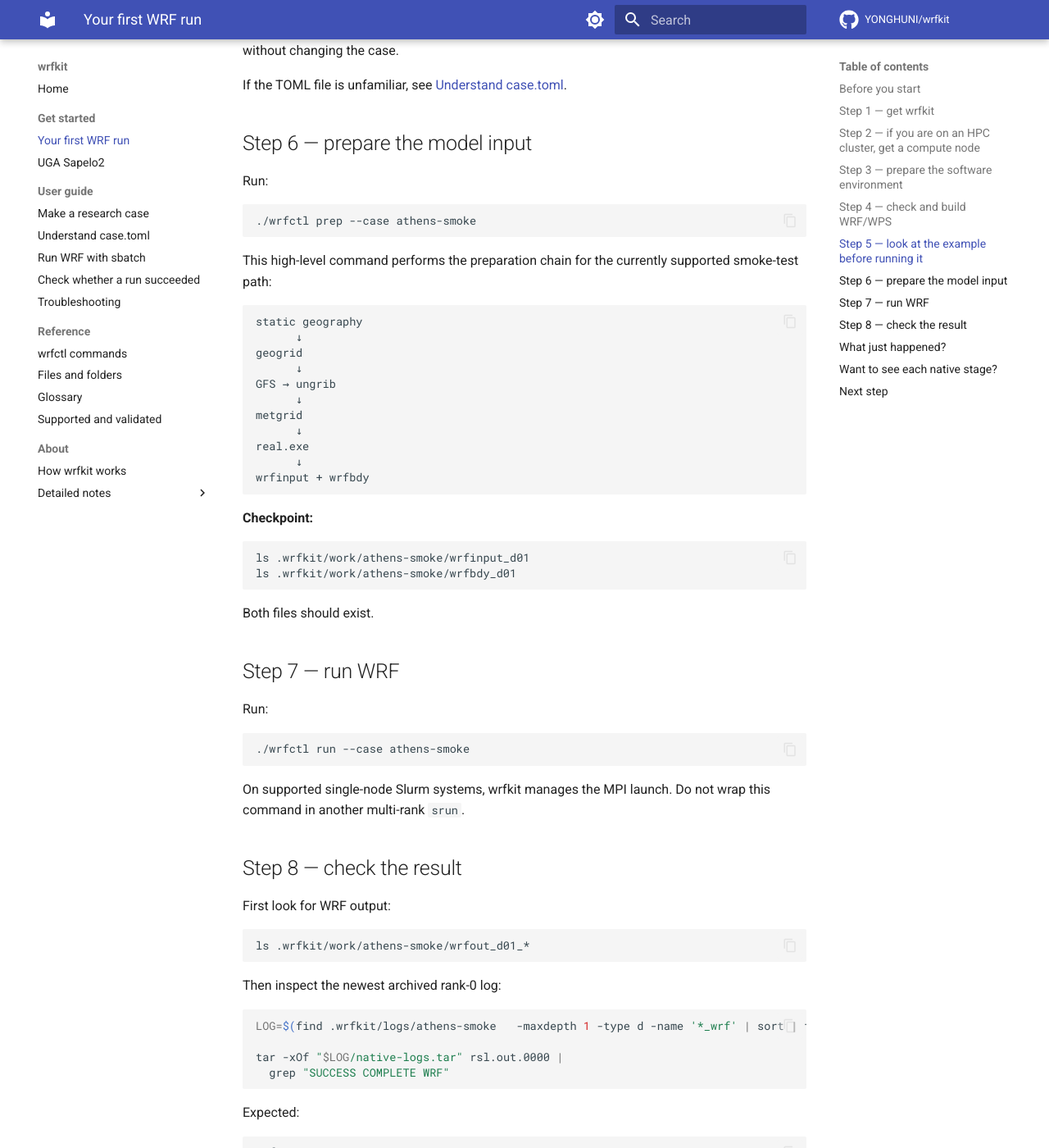
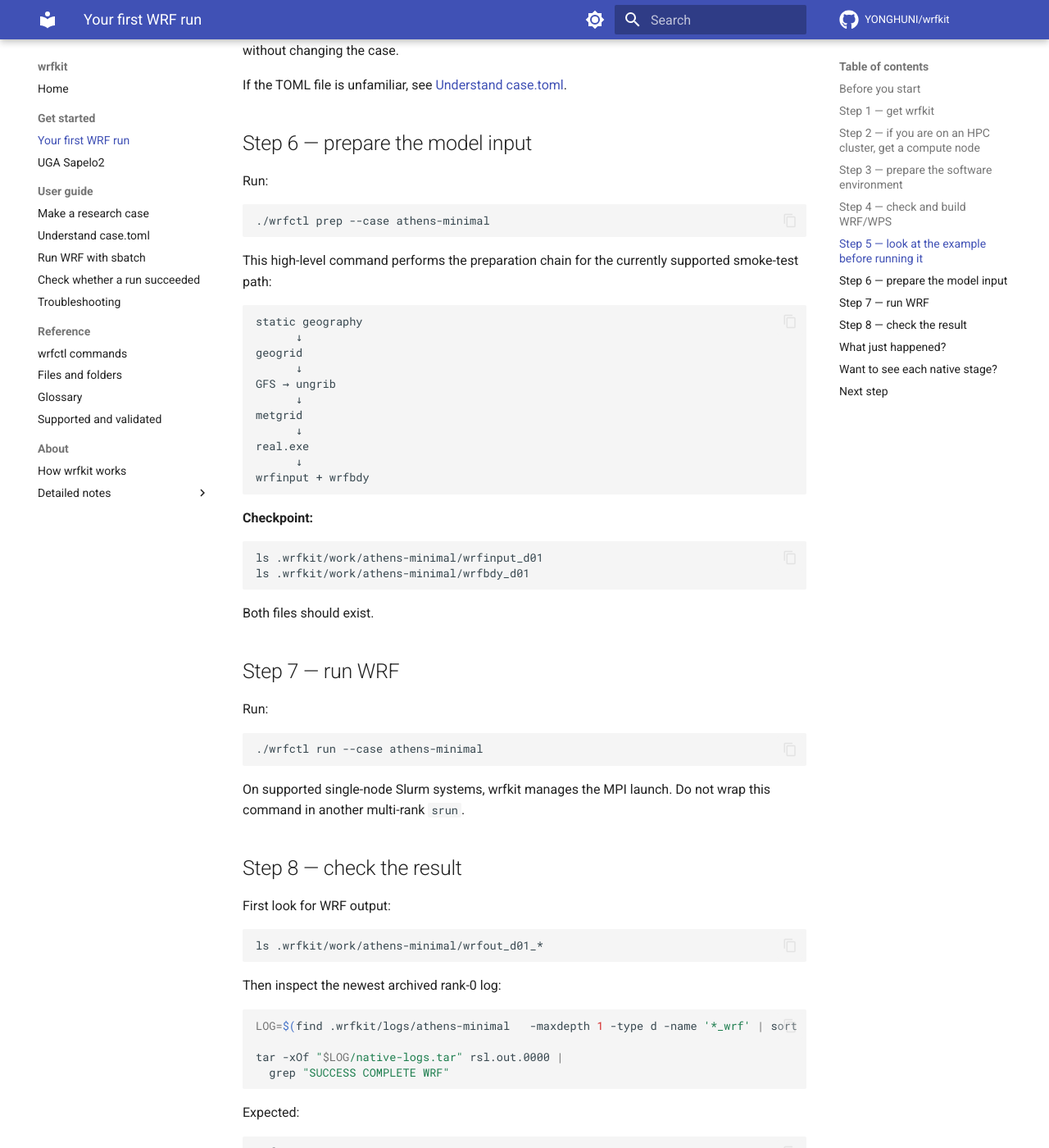
Before and after one commit to YONGHUNI/wrfkit, an MkDocs documentation site: the page built from docs/tutorials/first-run.md, in a window 1280 px wide and 1400 px high, scrolled down 2840 px. Shown: the whole window at 82% size. Built offline with MkDocs 1.6.1 and Material for MkDocs 9.7.7, drawn with Linux system fonts in a browser that asks for light colours; comment, search, counter and statistics services are not loaded; some of the changed text lies outside the part shown.

Commit message:
refactor: rename Athens case references

````diff
--- a/docs/tutorials/first-run.md
+++ b/docs/tutorials/first-run.md
@@ -4,7 +4,7 @@ This tutorial takes you from a fresh copy of wrfkit to one completed WRF
 simulation.
 
 You do **not** need to understand WRF, MPI, Slurm, or Nix before starting.
-The included `athens-smoke` case is deliberately small and exists to test the
+The included `athens-minimal` case is deliberately small and exists to test the
 workflow.
 
 **Goal:** finish with this message:
@@ -165,7 +165,7 @@ WPS build completed.
 The example configuration is here:
 
 ```text
-cases/athens-smoke/
+cases/athens-minimal/
 ├── case.toml
 ├── namelist.wps
 └── namelist.input
@@ -174,7 +174,7 @@ cases/athens-smoke/
 Ask wrfkit to show the resolved plan:
 
 ```bash
-./wrfctl plan --case athens-smoke
+./wrfctl plan --case athens-minimal
 ```
 
 `plan` is read-only. It shows the simulation period, forcing, domain, MPI
@@ -188,7 +188,7 @@ If the TOML file is unfamiliar, see
 Run:
 
 ```bash
-./wrfctl prep --case athens-smoke
+./wrfctl prep --case athens-minimal
 ```
 
 This high-level command performs the preparation chain for the currently
@@ -211,8 +211,8 @@ wrfinput + wrfbdy
 **Checkpoint:**
 
 ```bash
-ls .wrfkit/work/athens-smoke/wrfinput_d01
-ls .wrfkit/work/athens-smoke/wrfbdy_d01
+ls .wrfkit/work/athens-minimal/wrfinput_d01
+ls .wrfkit/work/athens-minimal/wrfbdy_d01
 ```
 
 Both files should exist.
@@ -222,7 +222,7 @@ Both files should exist.
 Run:
 
 ```bash
-./wrfctl run --case athens-smoke
+./wrfctl run --case athens-minimal
 ```
 
 On supported single-node Slurm systems, wrfkit manages the MPI launch. Do not
@@ -233,13 +233,13 @@ wrap this command in another multi-rank `srun`.
 First look for WRF output:
 
 ```bash
-ls .wrfkit/work/athens-smoke/wrfout_d01_*
+ls .wrfkit/work/athens-minimal/wrfout_d01_*
 ```
 
 Then inspect the newest archived rank-0 log:
 
 ```bash
-LOG=$(find .wrfkit/logs/athens-smoke   -maxdepth 1 -type d -name '*_wrf' | sort | tail -1)
+LOG=$(find .wrfkit/logs/athens-minimal   -maxdepth 1 -type d -name '*_wrf' | sort | tail -1)
 
 tar -xOf "$LOG/native-logs.tar" rsl.out.0000 |
   grep "SUCCESS COMPLETE WRF"
@@ -283,16 +283,16 @@ For learning or debugging, you can run the lower-level steps individually:
 
 ```bash
 ./wrfctl fetch geog
-./wrfctl exec geogrid --case athens-smoke
+./wrfctl exec geogrid --case athens-minimal
 
-./wrfctl fetch gfs --case athens-smoke
-./wrfctl prepare gfs --case athens-smoke
-./wrfctl exec ungrib --case athens-smoke
-./wrfctl exec metgrid --case athens-smoke
+./wrfctl fetch gfs --case athens-minimal
+./wrfctl prepare gfs --case athens-minimal
+./wrfctl exec ungrib --case athens-minimal
+./wrfctl exec metgrid --case athens-minimal
 
-./wrfctl prepare wrf --case athens-smoke
-./wrfctl exec real --case athens-smoke
-./wrfctl exec wrf --case athens-smoke
+./wrfctl prepare wrf --case athens-minimal
+./wrfctl exec real --case athens-minimal
+./wrfctl exec wrf --case athens-minimal
 ```
 
 For normal use, prefer the shorter `prep` + `run` path.
````
Also changed, not shown: README.md (+17 -17 lines), docs/caveats.md (+3 -3 lines), docs/how-to/research-case.md (+2 -2 lines), docs/index.md (+3 -3 lines), docs/single-node-guide.md (+3 -3 lines), docs/validation.md (+2 -2 lines).
